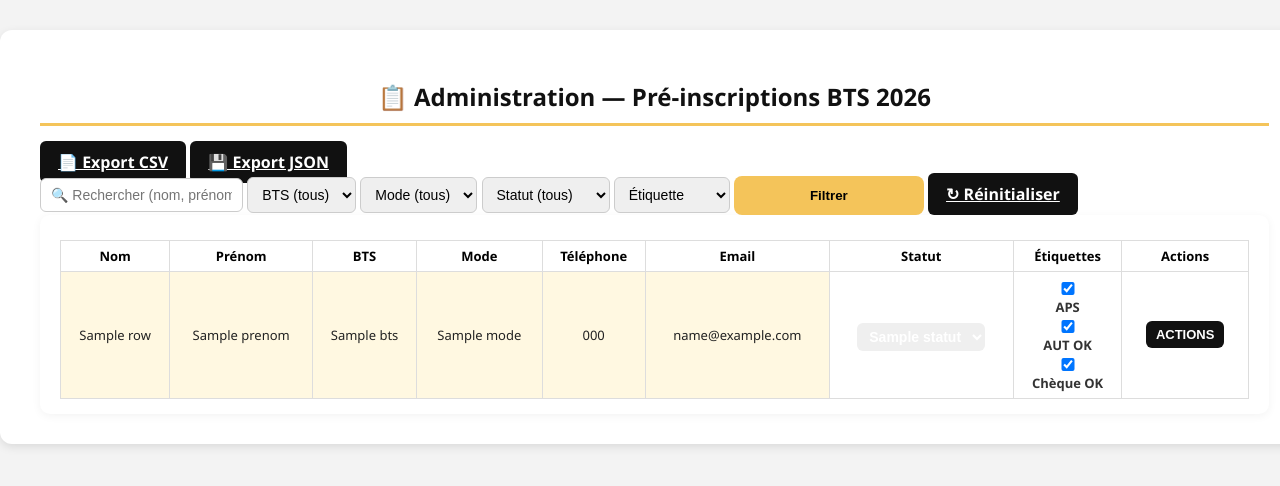
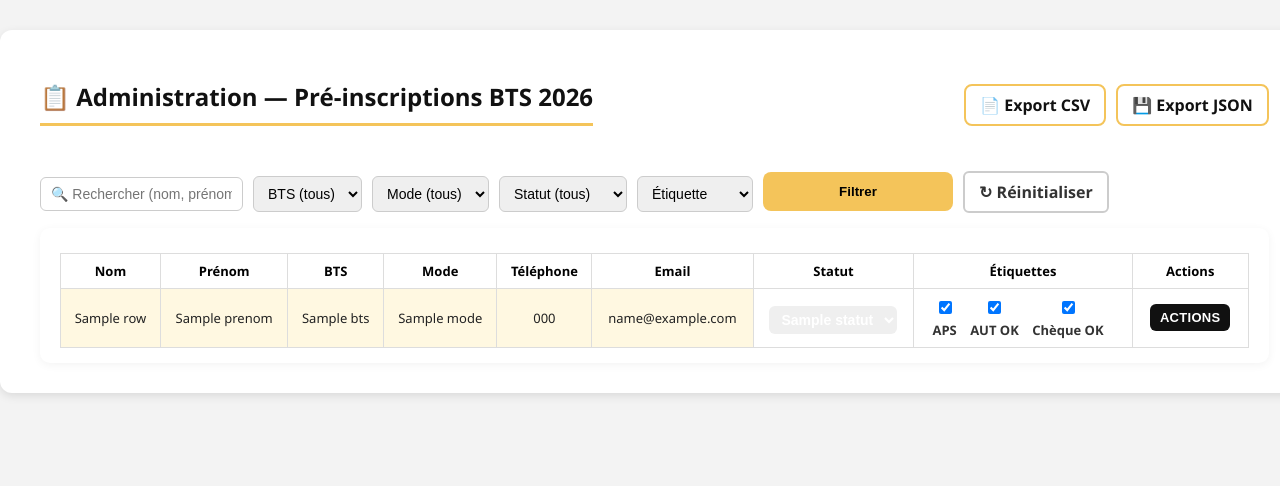
Before and after one commit to integraleacademy/inscriptionsbts, a Flask app: template templates/admin.html in a window 1280 px wide. Shown: the part 79-565 px from the top of the page. Run offline with Flask 3, Linux system fonts and the light colour scheme; the template is opened without the code that fills it: most values are stand-ins (such as "Sample title", 1, 10 or a date in 2020); parts of the project's set-up code (start-up, migrations or seed data) failed here and were passed over.

Commit message:
Update styles.css

```diff
--- a/static/css/styles.css
+++ b/static/css/styles.css
@@ -835,3 +835,102 @@ tr.status-updated { animation: flashRow 1.5s ease; }
 .flash-message.hidden {
   display: none;
 }
+
+/* =======================================================
+   🎯 Correctifs visuels page ADMIN
+   ======================================================= */
+
+/* --- Boutons Export / Réinitialiser harmonisés --- */
+.admin-header {
+  display: flex;
+  justify-content: space-between;
+  align-items: center;
+  margin-bottom: 20px;
+}
+
+.admin-header .admin-actions {
+  display: flex;
+  gap: 10px;
+}
+
+.admin-header .admin-actions .btn.secondary {
+  background: #fff;
+  border: 2px solid #f4c45a;
+  color: #111;
+  font-weight: 600;
+  text-decoration: none !important;
+  padding: 8px 14px;
+  border-radius: 8px;
+  transition: all 0.2s ease;
+}
+
+.admin-header .admin-actions .btn.secondary:hover {
+  background: #f4c45a;
+  color: #000;
+}
+
+/* --- Bouton Réinitialiser dans la barre de filtre --- */
+.filter-bar .btn.secondary {
+  background: #fff;
+  border: 2px solid #ccc;
+  color: #333;
+  font-weight: 600;
+  text-decoration: none !important;
+  padding: 8px 14px;
+  border-radius: 6px;
+  transition: all 0.2s ease;
+}
+.filter-bar .btn.secondary:hover {
+  background: #eee;
+}
+
+/* --- Étiquettes alignées sur une seule ligne --- */
+.etiquettes {
+  white-space: nowrap;
+}
+.etiquettes label {
+  display: inline-flex;
+  align-items: center;
+  gap: 4px;
+  margin-right: 10px;
+  font-size: 13px;
+}
+
+/* --- Bouton ACTIONS dans tableau --- */
+.admin-table .action-btn {
+  background: #111;
+  color: #fff;
+  font-weight: 600;
+  letter-spacing: 0.3px;
+  padding: 6px 12px;
+  border-radius: 6px;
+  text-transform: uppercase;
+  border: none;
+  cursor: pointer;
+  transition: all 0.2s ease;
+}
+.admin-table .action-btn:hover {
+  background: #f4c45a;
+  color: #111;
+  transform: scale(1.05);
+}
+
+/* --- Nettoyage visuel tableau --- */
+.admin-table th, .admin-table td {
+  padding: 8px 10px;
+  vertical-align: middle;
+}
+
+/* --- Supprime soulignement sur tous les boutons/lien dans admin --- */
+.admin-wrapper a, .admin-wrapper button {
+  text-decoration: none !important;
+}
+
+/* --- Filtre aligné proprement --- */
+.filter-bar {
+  display: flex;
+  flex-wrap: wrap;
+  align-items: center;
+  gap: 10px;
+  margin-bottom: 15px;
+}
```
